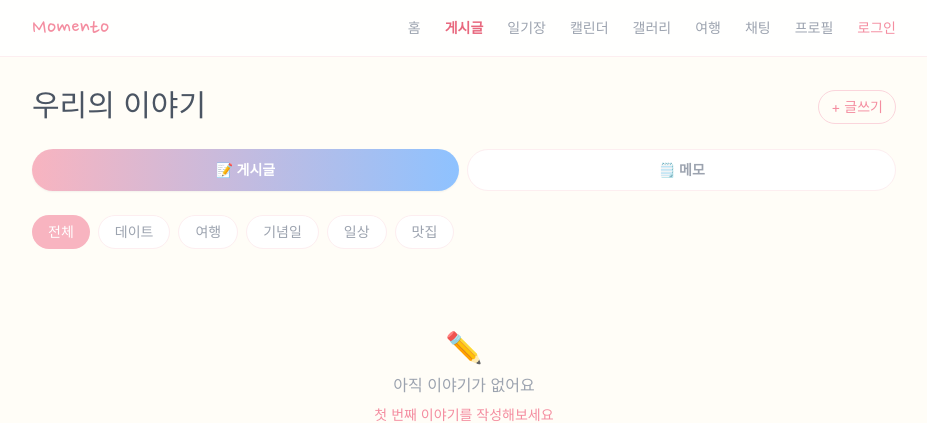
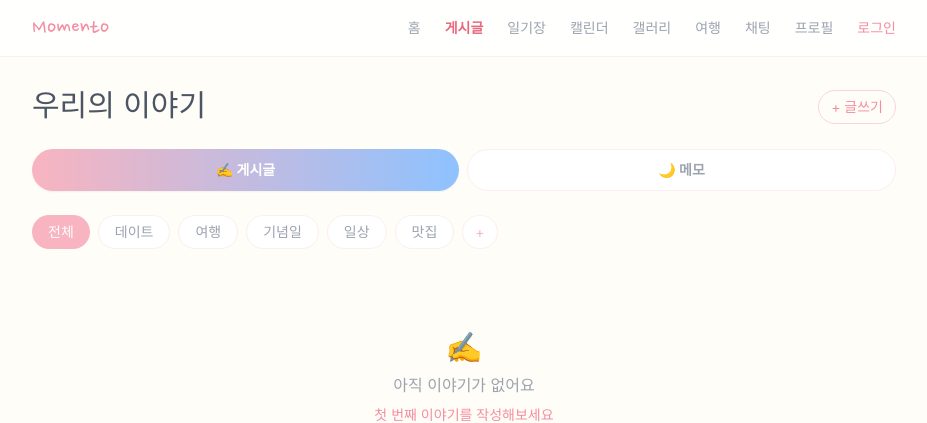
Before and after one commit to yurim-web/momento_project, a Next.js app: page /posts in a window 1280 px wide. Shown: the top 423 px of the page, without its empty margins (176-1103 px from the left). Built offline with nearby package versions, Linux system fonts and the light colour scheme; a web font is replaced by a local one.

Commit message:
feat: 게시글 커스텀 카테고리 추가 (생성·삭제, 새 글 작성 연동)

```diff
--- a/src/app/posts/new/page.tsx
+++ b/src/app/posts/new/page.tsx
@@ -1,15 +1,21 @@
 'use client'
 
 import Navbar from '@/components/Navbar'
-import { useState } from 'react'
+import { useState, useEffect } from 'react'
 import { useRouter } from 'next/navigation'
 import { useAuth } from '@/lib/useAuth'
 
-const categories = ['데이트', '여행', '기념일', '일상', '맛집']
+const DEFAULT_CATEGORIES = ['데이트', '여행', '기념일', '일상', '맛집']
 
 export default function NewPostPage() {
   const router = useRouter()
   const { isLoggedIn, loading: authLoading } = useAuth()
+  const [categories, setCategories] = useState<string[]>(DEFAULT_CATEGORIES)
+
+  useEffect(() => {
+    const custom: string[] = JSON.parse(localStorage.getItem('momento_custom_categories') || '[]')
+    setCategories([...DEFAULT_CATEGORIES, ...custom])
+  }, [])
   const [form, setForm] = useState({
     title: '',
     content: '',
--- a/src/app/posts/page.tsx
+++ b/src/app/posts/page.tsx
@@ -26,7 +26,7 @@ interface MemoComment {
   createdAt: string
 }
 
-const postCategories = ['전체', '데이트', '여행', '기념일', '일상', '맛집']
+const DEFAULT_CATEGORIES = ['데이트', '여행', '기념일', '일상', '맛집']
 
 const memoColors: { key: MemoData['color']; bg: string; border: string; dot: string; selected: string }[] = [
   { key: 'pink',     bg: 'bg-pink-50',     border: 'border-pink-200',     dot: 'bg-pink-300',     selected: 'border-pink-400' },
@@ -57,6 +57,10 @@ export default function PostsPage() {
   // 게시글
   const [selectedCategory, setSelectedCategory] = useState('전체')
   const [posts, setPosts] = useState<PostData[]>([])
+  const [customCategories, setCustomCategories] = useState<string[]>([])
+  const [showAddCat, setShowAddCat] = useState(false)
+  const [newCatName, setNewCatName] = useState('')
+  const allCategories = ['전체', ...DEFAULT_CATEGORIES, ...customCategories]
 
   // 메모
   const [memos, setMemos] = useState<MemoData[]>([])
@@ -77,7 +81,25 @@ export default function PostsPage() {
 
   useEffect(() => {
     setMemos(JSON.parse(localStorage.getItem('momento_memos') || '[]'))
+    setCustomCategories(JSON.parse(localStorage.getItem('momento_custom_categories') || '[]'))
   }, [])
+
+  const handleAddCategory = () => {
+    const name = newCatName.trim()
+    if (!name || allCategories.includes(name)) return
+    const updated = [...customCategories, name]
+    setCustomCategories(updated)
+    localStorage.setItem('momento_custom_categories', JSON.stringify(updated))
+    setNewCatName('')
+    setShowAddCat(false)
+  }
+
+  const handleDeleteCategory = (cat: string) => {
+    const updated = customCategories.filter(c => c !== cat)
+    setCustomCategories(updated)
+    localStorage.setItem('momento_custom_categories', JSON.stringify(updated))
+    if (selectedCategory === cat) setSelectedCategory('전체')
+  }
 
   const saveMemos = (updated: MemoData[]) => {
     setMemos(updated)
@@ -178,7 +200,7 @@ export default function PostsPage() {
 
         {/* 탭 */}
         <div className="flex gap-2 mb-6">
-          {([['posts', '📝 게시글'], ['memo', '🗒️ 메모']] as const).map(([key, label]) => (
+          {([['posts', '✍️ 게시글'], ['memo', '🌙 메모']] as const).map(([key, label]) => (
             <button
               key={key}
               onClick={() => setTab(key)}
@@ -197,24 +219,56 @@ export default function PostsPage() {
         {tab === 'posts' && (
           <>
             <div className="flex gap-2 mb-6 overflow-x-auto pb-2">
-              {postCategories.map((cat) => (
+              {allCategories.map((cat) => (
                 <button
                   key={cat}
                   onClick={() => setSelectedCategory(cat)}
-                  className={`px-4 py-1.5 rounded-full text-sm font-ui whitespace-nowrap transition-all ${
+                  className={`flex items-center gap-1 px-4 py-1.5 rounded-full text-sm font-ui whitespace-nowrap transition-all ${
                     selectedCategory === cat
                       ? 'bg-pink-300 text-white'
                       : 'bg-white text-gray-400 border border-pink-100 hover:border-pink-300'
                   }`}
                 >
                   {cat}
+                  {customCategories.includes(cat) && (
+                    <span
+                      onClick={(e) => { e.stopPropagation(); handleDeleteCategory(cat) }}
+                      className="ml-0.5 leading-none hover:text-red-300"
+                    >
+                      ×
+                    </span>
+                  )}
                 </button>
               ))}
+
+              {/* 카테고리 추가 */}
+              {showAddCat ? (
+                <div className="flex items-center gap-1 flex-shrink-0">
+                  <input
+                    autoFocus
+                    type="text"
+                    value={newCatName}
+                    onChange={e => setNewCatName(e.target.value)}
+                    onKeyDown={e => { if (e.key === 'Enter') handleAddCategory(); if (e.key === 'Escape') { setShowAddCat(false); setNewCatName('') } }}
+                    placeholder="카테고리명"
+                    className="w-24 px-2 py-1 text-xs font-ui border border-pink-200 rounded-full outline-none focus:border-pink-300 bg-white"
+                  />
+                  <button onClick={handleAddCategory} className="text-xs text-pink-400 hover:text-pink-500 font-ui">확인</button>
+                  <button onClick={() => { setShowAddCat(false); setNewCatName('') }} className="text-xs text-gray-300 hover:text-gray-400 font-ui">✕</button>
+                </div>
+              ) : (
+                <button
+                  onClick={() => setShowAddCat(true)}
+                  className="px-3 py-1.5 rounded-full text-sm font-ui whitespace-nowrap bg-white text-pink-300 border border-pink-100 hover:border-pink-300 flex-shrink-0"
+                >
+                  +
+                </button>
+              )}
             </div>
 
             {posts.length === 0 ? (
               <div className="text-center py-12">
-                <p className="text-3xl mb-2">✏️</p>
+                <p className="text-3xl mb-2">✍️</p>
                 <p className="text-gray-400">아직 이야기가 없어요</p>
                 <Link href="/posts/new" className="text-sm text-pink-400 hover:text-pink-500 mt-2 inline-block">
                   첫 번째 이야기를 작성해보세요
@@ -250,7 +304,7 @@ export default function PostsPage() {
           <>
             {memos.length === 0 ? (
               <div className="card-pastel p-12 text-center">
-                <span className="text-5xl block mb-4">🗒️</span>
+                <span className="text-5xl block mb-4">🌙</span>
                 <p className="font-ui text-gray-400 text-sm mb-3">아직 메모가 없어요</p>
                 <button onClick={openAddMemo} className="font-ui text-sm text-pink-400 hover:text-pink-500">
                   맛집, 할 말, 기억할 것들을 메모해보세요 →
```
